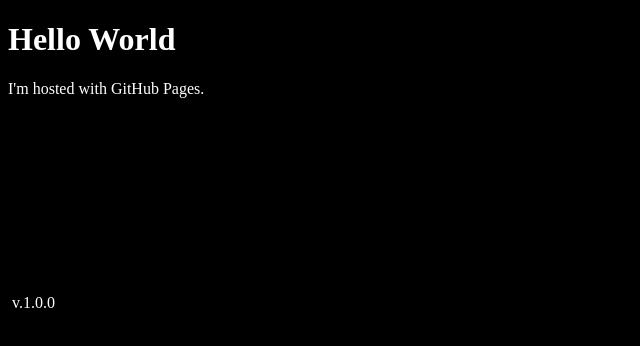
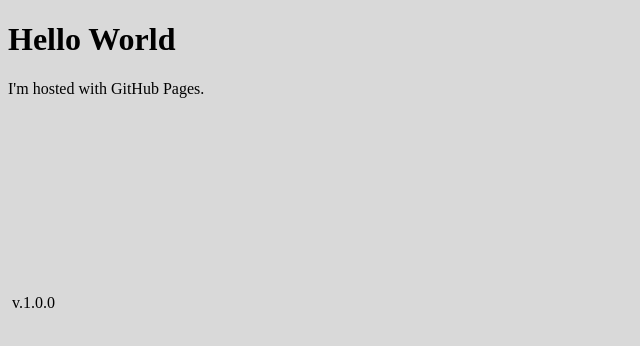
Before and after one commit to Elizondo1/Elizondo1.github.io, a plain HTML site: page index.html in a window 1280 px wide. Shown: the whole page, without its empty margins (0-640 px from the left). Drawn offline with Linux system fonts and the light colour scheme.

Commit message:
Update index.html

```diff
--- a/index.html
+++ b/index.html
@@ -9,15 +9,12 @@
 			position: relative;
 			top: 180px;
 			left: 4px;
-			color:rgb(255 255 255);
 			}
 
 			body {
-			background:rgb(0 0 0);
+			background:rgb(217 217 217);
 			}
-			#c {
-			color:rgb(255 255 255);
-			}
+
 		</style>
 	</head>
 	<body>
```
